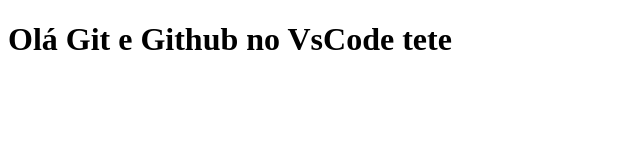
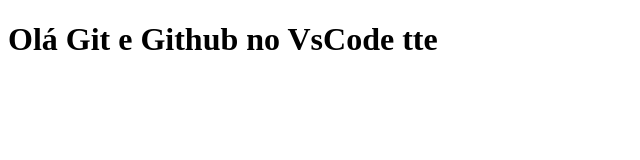
Before and after one commit to joellaranjeira/GitCode, a plain HTML site: page Index.html in a window 1280 px wide. Shown: the full height of the page, 0-640 px from the left. Drawn offline with Linux system fonts and the light colour scheme.

Commit message:
alterado Index

```diff
--- a/Index.html
+++ b/Index.html
@@ -8,6 +8,6 @@
 
 </head>
 <body>
-    <h1>Olá Git e Github no VsCode tete</h1>
+    <h1>Olá Git e Github no VsCode tte</h1>
 </body>
 </html>
```
